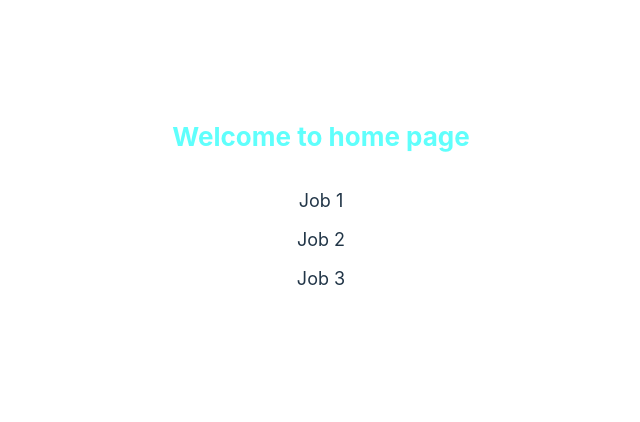
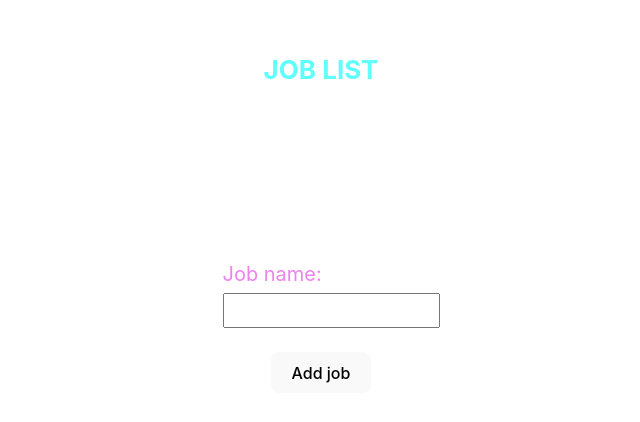
Before and after one commit to ThanhLong34/react-redux-basic, a React (Vite) app: page / in a window 1280 px wide. Shown: the part 184-606 px from the top of the page, without its empty margins (319-959 px from the left). Built offline with nearby package versions, Linux system fonts and the light colour scheme.

Commit message:
Create reducers, actions, store

```diff
--- a/src/components/JobList/JobList.jsx
+++ b/src/components/JobList/JobList.jsx
@@ -1,8 +1,8 @@
-import propTypes from "prop-types";
+import PropTypes from "prop-types";
 import styles from "./JobList.module.css";
 
 JobList.propTypes = {
-	jobList: propTypes.array,
+	jobList: PropTypes.array,
 };
 
 function JobList({ jobList }) {
--- a/src/components/JobList/JobList.module.css
+++ b/src/components/JobList/JobList.module.css
@@ -6,4 +6,5 @@
 .item {
 	font-size: 18px;
 	padding: 6px 0;
+	color: white;
 }
--- a/src/pages/Home/Home.jsx
+++ b/src/pages/Home/Home.jsx
@@ -1,15 +1,32 @@
-import styles from './Home.module.css';
-import JobList from '../../components/JobList/JobList';
+import { useState } from "react";
+import styles from "./Home.module.css";
+import JobList from "../../components/JobList/JobList";
 
 function Home() {
-	const jobList = ['Job 1', 'Job 2', 'Job 3'];
+	const jobList = ["Job 1", "Job 2", "Job 3"];
+	const [jobName, setJobName] = useState('');
+
+	const handleChangeJobName = (e) => {
+		setJobName(e.target.value);
+	}
+
+	const handleAddJob = () => {
+		console.log(jobName);
+	};
 
 	return (
 		<div className={styles.wrapper}>
-			<h1 className="page-title">Welcome to home page</h1>
+			<h1 className="page-title">JOB LIST</h1>
 			<JobList jobList={jobList} />
+
+			{/* Add job */}
+			<label className={styles.label} htmlFor="jobName">
+				Job name:
+			</label>
+			<input id="jobName" className={styles.input} type="text" value={jobName} onChange={handleChangeJobName} />
+			<button onClick={handleAddJob}>Add job</button>
 		</div>
-	)
+	);
 }
 
 export default Home;
--- a/src/pages/Home/Home.module.css
+++ b/src/pages/Home/Home.module.css
@@ -1,3 +1,15 @@
-.wrapper {
+.label {
+	display: block;
+	margin-bottom: 4px;
+	font-size: 20px;
+	text-align: left;
+	color: violet;
+}
 
+.input {
+	display: block;
+	width: 100%;
+	margin: 0;
+	margin-bottom: 24px;
+	padding: 8px;
 }
--- /dev/null
+++ b/src/store/index.js
@@ -0,0 +1,6 @@
+import { createStore } from "redux";
+import rootReducer from "../reducers";
+
+const store = createStore(rootReducer);
+
+export default store;
```
Also changed, not shown: src/actions/job.js (added, +8 -0 lines), src/reducers/index.js (added, +10 -0 lines), src/reducers/job.js (added, +39 -0 lines).
